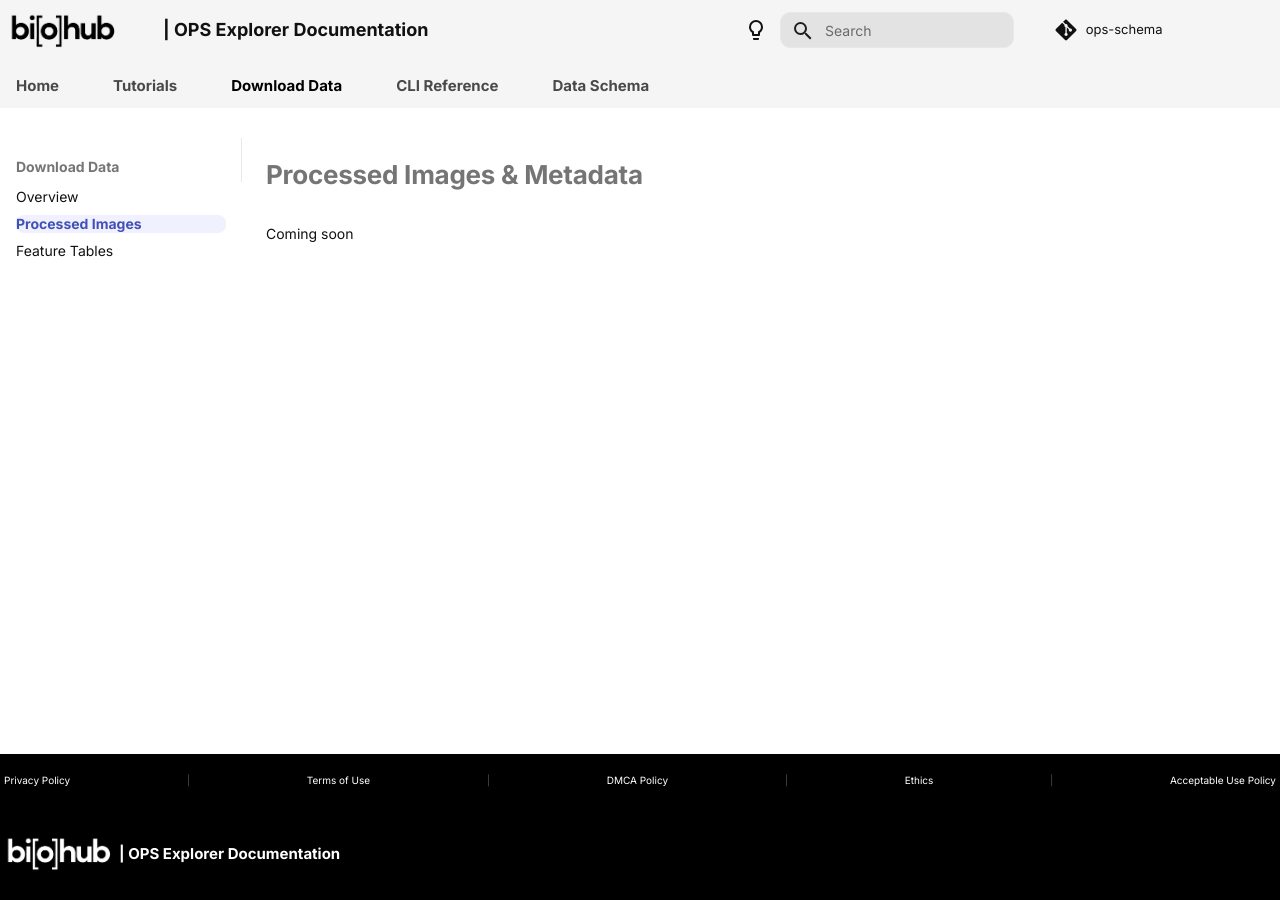
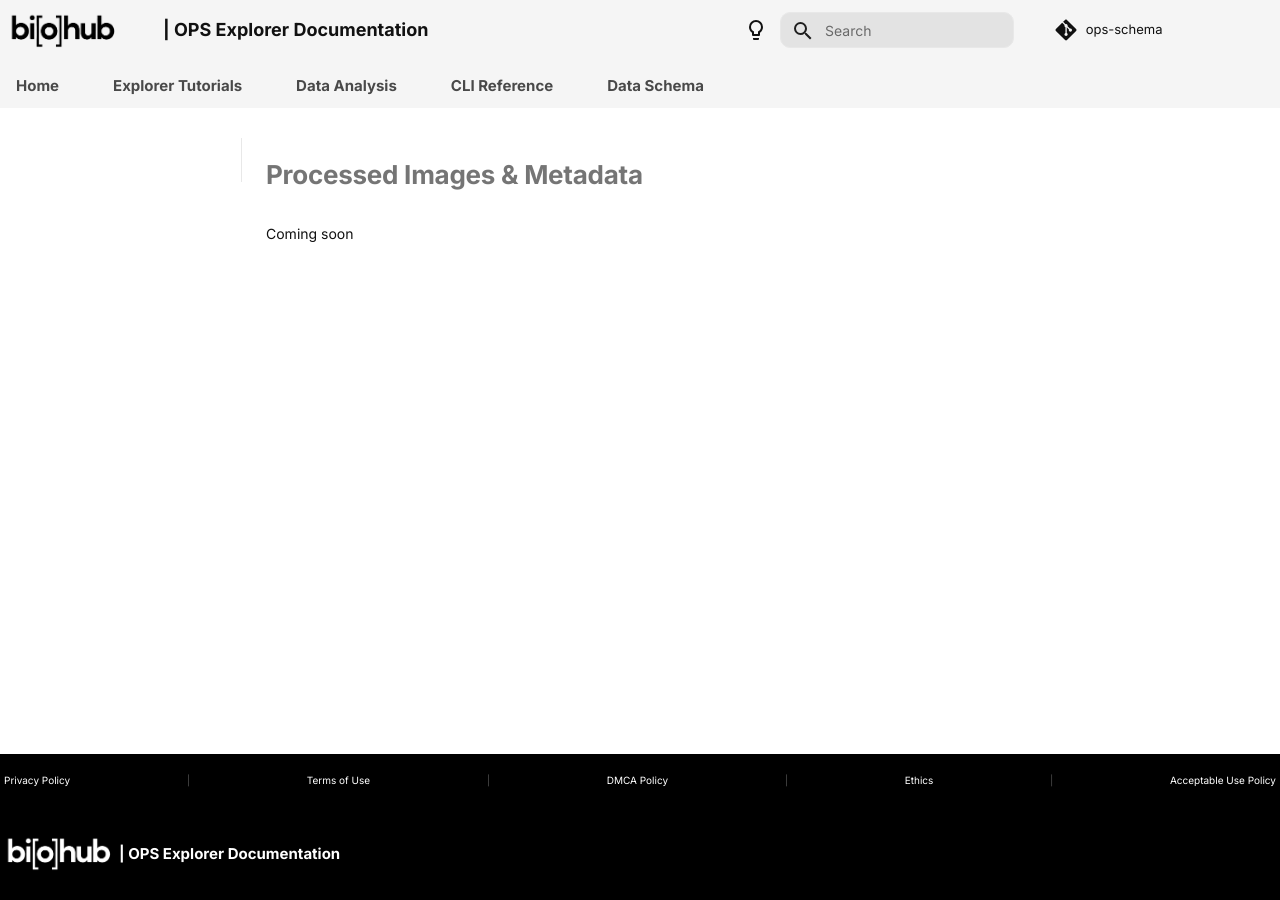
Before and after one commit to chanzuckerberg/ops-schema, an MkDocs documentation site: the page built from docs/download/processed-images/index.md, in a window 1280 px wide. Built offline with MkDocs 1.6.1 and Material for MkDocs 9.7.7, drawn with Linux system fonts in a browser that asks for light colours; comment, search, counter and statistics services are not loaded.

Commit message:
Update mkdocs.yml

```diff
--- a/mkdocs.yml
+++ b/mkdocs.yml
@@ -47,14 +47,14 @@ theme:
 
 nav:
   - Home: index.md
-  - Tutorials:
+  - Explorer Tutorials:
       - Overview: tutorials/index.md
       - Quickstart: tutorials/quickstart/index.md
       - Reference: tutorials/reference/index.md
-  - Download Data:
-      - Overview: download/index.md
-      - Processed Images: download/processed-images/index.md
-      - Feature Tables: download/feature-tables/index.md
+  - Data Analysis:
+      - Overview: analysis/index.md
+      - Download Data: analysis/download-data/index.md
+      - Inspect Data: analysis/inspect-data/index.md
   - CLI Reference: cli/index.md
   - Data Schema: https://github.com/chanzuckerberg/ops-schema/tree/main/standards/ops
 
```
